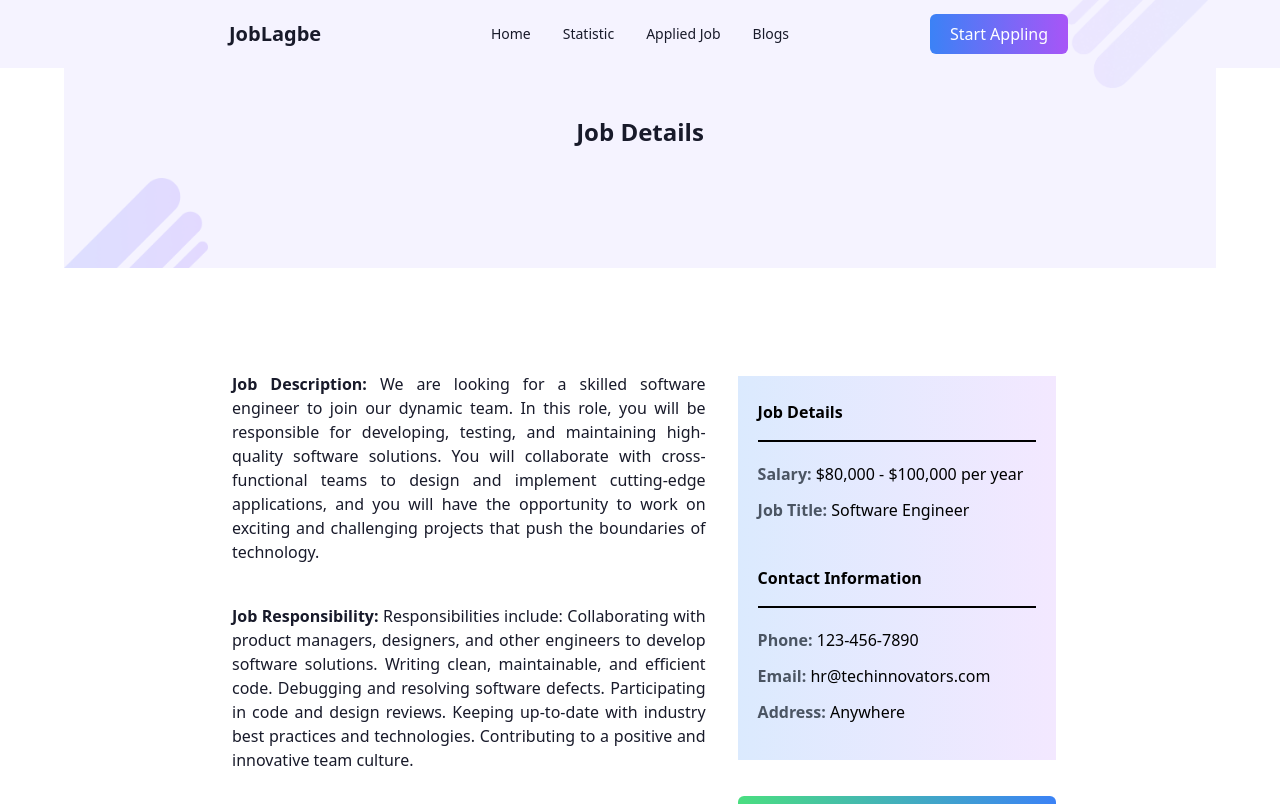
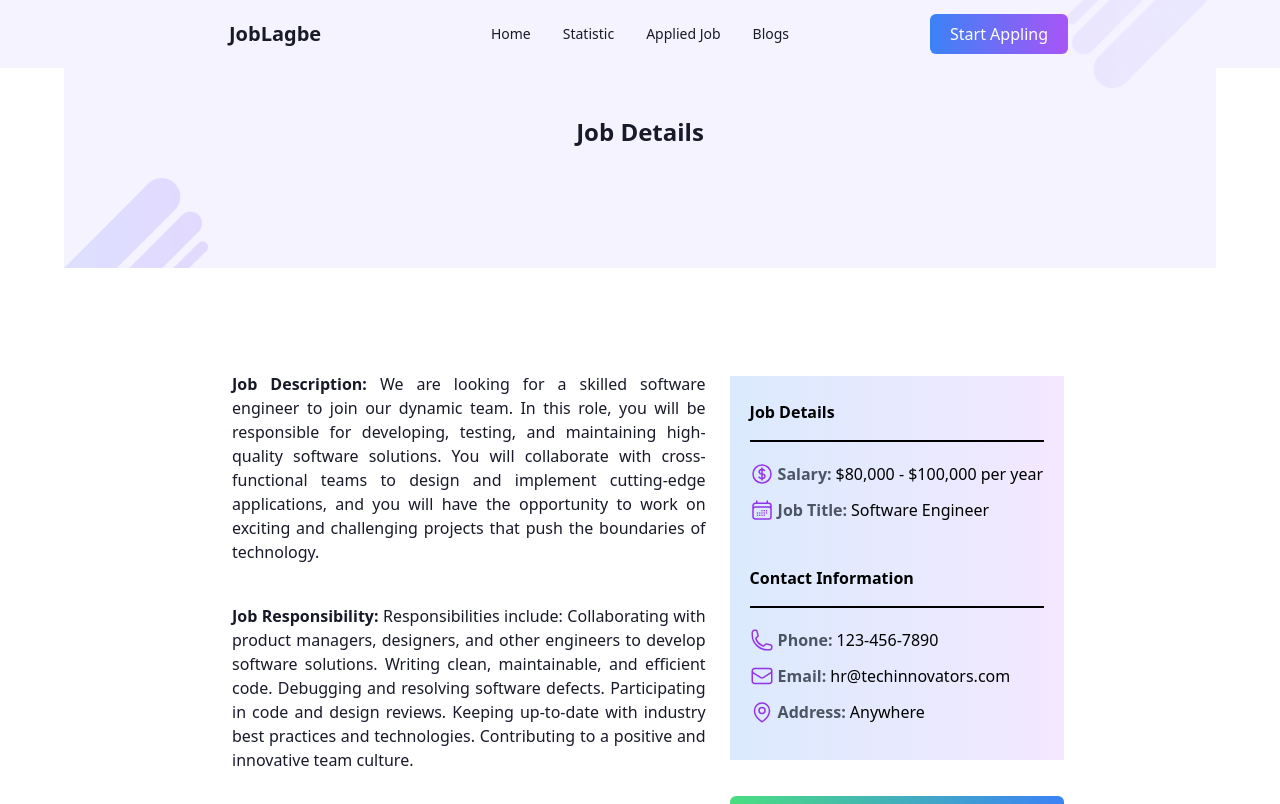
Before and after one commit to fd-Martin/assignment-9, a React app: page /jobs/1 in a window 1280 px wide. Shown: the top 804 px of the page. Built offline with nearby package versions, Linux system fonts and the light colour scheme; the HTML template or start-up script is replaced by a standard one.

Commit message:
see more see less option added

```diff
--- a/public/featuredJobDaba.json
+++ b/public/featuredJobDaba.json
@@ -4,9 +4,11 @@
         "companyLogo": "https://i.ibb.co/vjX0865/adidas.png",
         "jobTitle": "Software Engineer",
         "companyName": "Tech Innovators Inc.",
-        "remoteOrOnsite": "Remote",
+        "jobType": [
+            "Remote",
+            "Full-time"
+        ],
         "location": "Anywhere",
-        "fulltimeOrParttime": "Full-time",
         "salary": "$80,000 - $100,000 per year",
         "jobDescription": "We are looking for a skilled software engineer to join our dynamic team. In this role, you will be responsible for developing, testing, and maintaining high-quality software solutions. You will collaborate with cross-functional teams to design and implement cutting-edge applications, and you will have the opportunity to work on exciting and challenging projects that push the boundaries of technology.",
         "jobResponsibility": "Responsibilities include: Collaborating with product managers, designers, and other engineers to develop software solutions. Writing clean, maintainable, and efficient code. Debugging and resolving software defects. Participating in code and design reviews. Keeping up-to-date with industry best practices and technologies. Contributing to a positive and innovative team culture.",
@@ -20,9 +22,11 @@
         "companyLogo": "https://i.ibb.co/rbySzJg/apple.png",
         "jobTitle": "Marketing Manager",
         "companyName": "Global Marketing Solutions",
-        "remoteOronsite": "Onsite",
+        "jobType": [
+            "Onsite",
+            "Full-time"
+        ],
         "location": "New York, NY",
-        "fulltimeOrParttime": "Full-time",
         "salary": "$60,000 - $80,000 per year",
         "jobDescription": "We are seeking a marketing manager to lead our marketing efforts. As a Marketing Manager, you will play a key role in developing and executing marketing strategies, driving brand awareness, and managing a talented team of marketing professionals. You will have the opportunity to work on exciting campaigns and projects in a fast-paced and dynamic environment.",
         "jobResponsibility": "Responsibilities include: Developing and executing marketing strategies to meet business objectives. Managing and mentoring a team of marketing professionals. Analyzing market trends and competitors to identify opportunities and threats. Creating and overseeing marketing campaigns and initiatives. Collaborating with cross-functional teams to ensure marketing alignment with overall business goals. Tracking and analyzing marketing performance metrics.",
@@ -36,9 +40,11 @@
         "companyLogo": "https://i.ibb.co/Wsbd12K/bmw.png",
         "jobTitle": "Graphic Designer",
         "companyName": "Creative Design Studio",
-        "remoteOronsite": "Remote",
+        "jobType": [
+            "Remote",
+            "Part-time"
+        ],
         "location": "Anywhere",
-        "fulltimeOrParttime": "Part-time",
         "salary": "$30 - $40 per hour",
         "jobDescription": "We are looking for a talented graphic designer to work on creative projects. As a Graphic Designer, you will be responsible for creating visually stunning designs and collaborating with clients to bring their visions to life. This is a part-time, remote position that offers flexibility and a chance to showcase your creativity.",
         "jobResponsibility": "Responsibilities include: Designing and producing visual content for various media platforms. Collaborating with clients to understand their design requirements and objectives. Adhering to project timelines and delivering high-quality design solutions. Staying up-to-date with design trends and software tools. Providing creative input and contributing to a positive team environment.",
@@ -52,9 +58,11 @@
         "companyLogo": "https://i.ibb.co/x7GWbcB/fila.png",
         "jobTitle": "Financial Analyst",
         "companyName": "FinancePros Ltd.",
-        "remoteOronsite": "Onsite",
+        "jobType": [
+            "Onsite",
+            "Full-time"
+        ],
         "location": "Chicago, IL",
-        "fulltimeOrParttime": "Full-time",
         "salary": "$70,000 - $90,000 per year",
         "jobDescription": "We are seeking a financial analyst to analyze financial data and provide insights. As a Financial Analyst, you will play a crucial role in analyzing financial information, preparing reports, and offering recommendations to support strategic decision-making. You will work in a collaborative environment and have opportunities for career growth.",
         "jobResponsibility": "Responsibilities include: Analyzing financial data and trends to provide insights and recommendations. Preparing financial reports, forecasts, and budgets. Collaborating with teams to support financial planning and decision-making. Evaluating investment opportunities and assessing risk. Keeping abreast of financial industry developments and regulations. Maintaining financial models and databases.",
@@ -68,9 +76,11 @@
         "companyLogo": "https://i.ibb.co/TLJngBx/honda.png",
         "jobTitle": "Registered Nurse",
         "companyName": "Healthcare Solutions Inc.",
-        "remoteOronsite": "Onsite",
+        "jobType": [
+            "Onsite",
+            "Full-time"
+        ],
         "location": "Los Angeles, CA",
-        "fulltimeOrParttime": "Full-time",
         "salary": "$60,000 - $80,000 per year",
         "jobDescription": "We are looking for registered nurses to provide compassionate patient care. As a Registered Nurse, you will be responsible for delivering high-quality healthcare to patients, collaborating with healthcare teams, and promoting patient well-being. This is an onsite position in a dynamic healthcare environment.",
         "jobResponsibility": "Responsibilities include: Assessing patient needs and developing care plans. Administering medications, treatments, and interventions. Collaborating with physicians and healthcare professionals. Monitoring patient conditions and responding to emergencies. Providing education and support to patients and their families. Maintaining accurate patient records.",
@@ -84,9 +94,11 @@
         "companyLogo": "https://i.ibb.co/VjLmwCP/ig.png",
         "jobTitle": "Customer Support Representative",
         "companyName": "ServiceFirst Co.",
-        "remoteOronsite": "Remote",
+        "jobType": [
+            "Remote",
+            "Part-time"
+        ],
         "location": "Anywhere",
-        "fulltimeOrParttime": "Part-time",
         "salary": "$15 - $20 per hour",
         "jobDescription": "We are seeking customer support representatives to assist our clients. As a Customer Support Representative, you will provide exceptional customer service, resolve inquiries, and support our clients. This part-time, remote position offers flexibility and the opportunity to make a difference.",
         "jobResponsibility": "Responsibilities include: Responding to customer inquiries via phone, email, and chat. Resolving customer issues and ensuring customer satisfaction. Providing product information and troubleshooting assistance. Escalating complex issues to appropriate teams. Maintaining accurate records of customer interactions. Contributing to a positive team culture and continuous improvement.",
--- a/src/AppliedJob/AppliedJog.jsx
+++ b/src/AppliedJob/AppliedJog.jsx
@@ -8,7 +8,6 @@
 const AppliedJob = () => {
     const savedJob = useLoaderData();
 
-    console.log(savedJob.length);
     return (
         <div>
             <div className="container max-w-6xl mx-auto px-5 py-0 bg-violet-50 ">
@@ -27,7 +26,7 @@
 
                 {savedJob.length === 0 ? <Nojob></Nojob> :
 
-                    savedJob.map(job => <SingleJob job={job}></SingleJob>)
+                    savedJob.map((job,i) => <SingleJob job={job} key={i}></SingleJob>)
 
                 }
 
--- a/src/AppliedJob/SingleJob/SingleJob.jsx
+++ b/src/AppliedJob/SingleJob/SingleJob.jsx
@@ -2,7 +2,7 @@
 import { Link } from 'react-router-dom';
 
 const SingleJob = ({ job }) => {
-    const { id, companyLogo, jobTitle, companyName, location, salary } = job;
+    const { id, companyLogo, jobTitle, jobType, companyName, location, salary } = job;
 
     return (
         <div className='max-w-4xl mx-auto my-8 px-5 '>
@@ -21,6 +21,9 @@
 
                         <h2 className='font-bold'>{companyName}</h2>
                         <h2>{jobTitle}</h2>
+                        {
+                            jobType.map((job,i) => <button className='border-2 border-violet-500 rounded-md text-violet-500 font-bold px-2 py-1 mr-2 my-2' key={i}>{job}</button>)
+                        }
 
                         <div className='flex flex-col md:flex-row gap-4 py-1'>
 
--- a/src/DataBase/customLoader.js
+++ b/src/DataBase/customLoader.js
@@ -4,7 +4,6 @@
     const loadedJobs = await fetch('/featuredJobDaba.json');
     const jobDatas = await loadedJobs.json();
     const storedJob = getShoppingCart();
-    console.log(storedJob);
     const savedJob = [];
 
     for (const id in storedJob) {
--- a/src/Home/FeaturedJob/Featuredjob.jsx
+++ b/src/Home/FeaturedJob/Featuredjob.jsx
@@ -2,14 +2,19 @@
 import { Link } from 'react-router-dom';
 
 const Featuredjob = ({ job }) => {
-    // console.log(job);
-    const { id, companyLogo, jobTitle, companyName, location, salary } = job;
+    const { id, companyLogo, jobTitle, jobType, companyName, location, salary } = job;
+
     return (
         <div className='w-4/5 mx-auto md:w-full  '>
             <div className=' rounded-md border-2   w-full p-5 '>
                 <img src={companyLogo} className="rounded-xl w-44 h-44 p-4 mx-auto md:mx-0" alt="" />
                 <h2>{companyName}</h2>
                 <h2>{jobTitle}</h2>
+
+                {
+                    jobType.map((job, i) => <button className='border-2 border-violet-500 text-violet-500 rounded-md font-bold px-2 py-1 mr-2 my-2' key={i}>{job}</button>)
+                }
+
                 <div className='flex flex-col md:flex-row gap-4 py-1'>
                     <div className='flex  flex-row'>
                         <svg xmlns="http://www.w3.org/2000/svg" fill="none" viewBox="0 0 24 24" strokeWidth={1.5} stroke="currentColor" className="w-6 h-6">
@@ -34,6 +39,7 @@
                     </button>
                 </div>
             </div>
+
         </div>
     );
 };
--- a/src/Home/JobDetails/JobDetails.jsx
+++ b/src/Home/JobDetails/JobDetails.jsx
@@ -2,8 +2,6 @@
 import { useLoaderData } from 'react-router-dom';
 import { addToDb } from '../../DataBase/fakedb';
 import '../JobDetails/JobDetails.css'
-import vector1 from './Vector1.png'
-import vector2 from './Vector2.png'
 const JobDetails = () => {
     const jobDetails = useLoaderData();
     // console.log(jobDetails);
@@ -19,21 +17,23 @@
 
         <div>
             <div className=''>
+
                 <div className="container max-w-6xl mx-auto px-5 py-0 bg-violet-50 ">
+
                     <div className="bg-image top-left">
                     </div>
+
                     <div className="bg-image bottom-right">
                     </div>
+
                     <div className="grid h-32 place-content-center">
                         <h1 className='text-2xl font-bold'>Job Details</h1>
                     </div>
 
-
                 </div>
 
+                <div className='flex flex-col md:flex-row max-w-4xl mx-auto px-5 py-16'>
 
-
-                <div className='flex flex-col md:flex-row max-w-4xl mx-auto px-5 py-16   '>
                     <div className='p-5 b  w-full md:w-3/5'>
                         <div className='py-5 text-justify'>
                             <h1>
@@ -59,17 +59,32 @@
                             <p className='font-normal pt-5'>{experiences}</p>
                         </div>
                     </div>
-                    <div className='w-full md:w-2/5 px-3 pt-11'>
 
-                        <div class="grid grid-cols-1 bg-gradient-to-r  from-blue-100 to-purple-100 text-base text-white px-5 py-2 px-5">
+                    <div className='w-full md:w-2/5 px-1 pt-11'>
+                        <div className="grid grid-cols-1 bg-gradient-to-r from-blue-100 to-purple-100 text-base text-white px-5 py-2 px-5">
                             <div className='border-b-2 border-black'>
                                 <h1 className='font-bold py-4 text-black'>Job Details</h1>
                             </div>
 
                             <div className='grid grid-cols-1 gap-1 py-5'>
-                                <h1 className=' pb-2 text-black'> <span className='font-bold  text-gray-600'>Salary:</span> {salary}</h1>
+                                <div className=''>
+                                    <h1 className=' pb-2 text-black flex flex-row flex-wrap'>
+                                        <span className='text-purple-600'>
+                                            <svg xmlns="http://www.w3.org/2000/svg" fill="none" viewBox="0 0 24 24" strokeWidth={1.5} stroke="currentColor" className="w-6 h-6">
+                                                <path strokeLinecap="round" strokeLinejoin="round" d="M12 6v12m-3-2.818l.879.659c1.171.879 3.07.879 4.242 0 1.172-.879 1.172-2.303 0-3.182C13.536 12.219 12.768 12 12 12c-.725 0-1.45-.22-2.003-.659-1.106-.879-1.106-2.303 0-3.182s2.9-.879 4.006 0l.415.33M21 12a9 9 0 11-18 0 9 9 0 0118 0z" />
+                                            </svg>
+                                        </span>
+                                        <span className='font-bold  text-gray-600 mx-1'>Salary:</span> {salary}</h1>
+                                </div>
 
-                                <h1 className='pb-2 text-black'><span className='font-bold  text-gray-600'>Job Title:</span> {jobTitle}</h1>
+                                <h1 className='pb-2 text-black flex flex-row flex-wrap'>
+                                    <span className='text-purple-600'>
+                                        <svg xmlns="http://www.w3.org/2000/svg" fill="none" viewBox="0 0 24 24" strokeWidth="1.5" stroke="currentColor" className="w-6 h-6">
+                                            <path strokeLinecap="round" strokeLinejoin="round" d="M6.75 3v2.25M17.25 3v2.25M3 18.75V7.5a2.25 2.25 0 012.25-2.25h13.5A2.25 2.25 0 0121 7.5v11.25m-18 0A2.25 2.25 0 005.25 21h13.5A2.25 2.25 0 0021 18.75m-18 0v-7.5A2.25 2.25 0 015.25 9h13.5A2.25 2.25 0 0121 11.25v7.5m-9-6h.008v.008H12v-.008zM12 15h.008v.008H12V15zm0 2.25h.008v.008H12v-.008zM9.75 15h.008v.008H9.75V15zm0 2.25h.008v.008H9.75v-.008zM7.5 15h.008v.008H7.5V15zm0 2.25h.008v.008H7.5v-.008zm6.75-4.5h.008v.008h-.008v-.008zm0 2.25h.008v.008h-.008V15zm0 2.25h.008v.008h-.008v-.008zm2.25-4.5h.008v.008H16.5v-.008zm0 2.25h.008v.008H16.5V15z" />
+                                        </svg>
+
+                                    </span>
+                                    <span className='font-bold  text-gray-600 mx-1'>Job Title:</span> {jobTitle}</h1>
                             </div>
 
                             <div className='border-b-2 border-black'>
@@ -77,10 +92,34 @@
                             </div>
 
                             <div className='grid grid-cols-1 gap-1 py-5'>
-                                <h1 className=' pb-2 text-black'> <span className='font-bold  text-gray-600'>Phone:</span> {phone}</h1>
 
-                                <h1 className='pb-2 text-black'><span className='font-bold  text-gray-600'>Email:</span> {email}</h1>
-                                <h1 className='pb-2 text-black'><span className='font-bold  text-gray-600'>Address:</span> {location}</h1>
+                                <h1 className=' pb-2 text-black flex flex-row flex-wrap'>
+
+                                    <span className='text-purple-600'>
+                                        <svg xmlns="http://www.w3.org/2000/svg" fill="none" viewBox="0 0 24 24" strokeWidth={1.5} stroke="currentColor" className="w-6 h-6">
+                                            <path strokeLinecap="round" strokeLinejoin="round" d="M2.25 6.75c0 8.284 6.716 15 15 15h2.25a2.25 2.25 0 002.25-2.25v-1.372c0-.516-.351-.966-.852-1.091l-4.423-1.106c-.44-.11-.902.055-1.173.417l-.97 1.293c-.282.376-.769.542-1.21.38a12.035 12.035 0 01-7.143-7.143c-.162-.441.004-.928.38-1.21l1.293-.97c.363-.271.527-.734.417-1.173L6.963 3.102a1.125 1.125 0 00-1.091-.852H4.5A2.25 2.25 0 002.25 4.5v2.25z" />
+                                        </svg>
+
+                                    </span>
+                                    <span className='font-bold  text-gray-600 mx-1'>Phone:</span> {phone}</h1>
+
+                                <h1 className='pb-2 text-black flex flex-row flex-wrap'>
+                                    <span className='text-purple-600'>
+                                        <svg xmlns="http://www.w3.org/2000/svg" fill="none" viewBox="0 0 24 24" strokeWidth="1.5" stroke="currentColor" className="w-6 h-6">
+                                            <path strokeLinecap="round" strokeLinejoin="round" d="M21.75 6.75v10.5a2.25 2.25 0 01-2.25 2.25h-15a2.25 2.25 0 01-2.25-2.25V6.75m19.5 0A2.25 2.25 0 0019.5 4.5h-15a2.25 2.25 0 00-2.25 2.25m19.5 0v.243a2.25 2.25 0 01-1.07 1.916l-7.5 4.615a2.25 2.25 0 01-2.36 0L3.32 8.91a2.25 2.25 0 01-1.07-1.916V6.75" />
+                                        </svg>
+
+                                    </span>
+                                    <span className='font-bold  text-gray-600 mx-1'>Email:</span> {email}</h1>
+                                <h1 className='pb-2 text-black flex flex-row flex-wrap'>
+                                    <span className='text-purple-600'>
+                                        <svg xmlns="http://www.w3.org/2000/svg" fill="none" viewBox="0 0 24 24" strokeWidth="1.5" stroke="currentColor" className="w-6 h-6">
+                                            <path strokeLinecap="round" strokeLinejoin="round" d="M15 10.5a3 3 0 11-6 0 3 3 0 016 0z" />
+                                            <path strokeLinecap="round" strokeLinejoin="round" d="M19.5 10.5c0 7.142-7.5 11.25-7.5 11.25S4.5 17.642 4.5 10.5a7.5 7.5 0 1115 0z" />
+                                        </svg>
+
+                                    </span>
+                                    <span className='font-bold  text-gray-600 mx-1'>Address:</span> {location}</h1>
                             </div>
 
                         </div>
```
Also changed, not shown: src/Home/FeaturedJobSection/FeaturedJobSection.jsx (+14 -2 lines).
